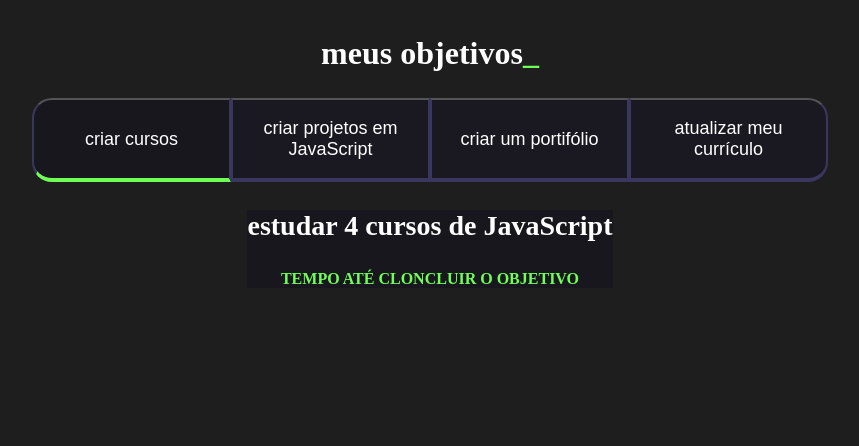
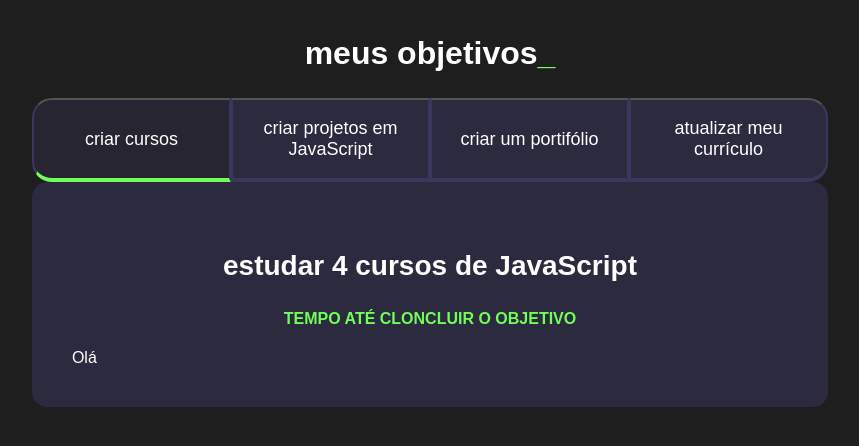
Before and after one commit to andrepipino/3-F-2k24, a plain HTML site: page index.html in a window 1280 px wide. Both pictures are taken after a click on the button "criar cursos". Shown: the whole page, without its empty margins (210-1069 px from the left). Drawn offline with Linux system fonts and the light colour scheme.

Commit message:
14/06/24

```diff
--- a/index.html
+++ b/index.html
@@ -10,28 +10,34 @@
 <body>
     <section class= "conteudo-principal">
         <h2 class="titulo-principal">meus objetivos<span>_</span></h2>
+        <div class="conteudo">
             <div class="botoes">
                 <button class="botao">criar cursos</button>
                 <button class="botao">criar projetos em JavaScript</button>
                 <button class="botao">criar um portifólio</button>
                 <button class="botao">atualizar meu currículo</button>
             </div>
-        <div class="abas textos">
+            <div class="abas-textos">
                 <div  class="aba-conteudo">
                    <h3 class="aba-conteudo-titulo-principal">estudar 4 cursos de JavaScript </h3>
                    <h4 class="aba-conteudo-titulo-secundario">TEMPO ATÉ CLONCLUIR O OBJETIVO</h4>
+                   <div class="contador"></div>
             </div>
             <div  class="aba-conteudo">
                 <h3 class="aba-conteudo-titulo-principal">criar 3 projetos utilizando JavaScript </h3>
                 <h4 class="aba-conteudo-titulo-secundario">TEMPO ATÉ CLONCLUIR O OBJETIVO</h4>
+                <div class="contador"></div>
             </div>
             <div  class="aba-conteudo">
                <h3 class="aba-conteudo-titulo-principal">criar um portifólio com os meus três projetos</h3>
                <h4 class="aba-conteudo-titulo-secundario">TEMPO ATÉ CLONCLUIR O OBJETIVO</h4>
+               <div class="contador"></div>
             </div>
             <div  class="aba-conteudo">
                <h3 class="aba-conteudo-titulo-principal">atualizar meu currículo com meus novos certificados </h3>
                <h4 class="aba-conteudo-titulo-secundario">TEMPO ATÉ CLONCLUIR O OBJETIVO</h4>
+               <div class="contador"></div>
+         </div>
         </div>
     </section>
 
--- a/main.js
+++ b/main.js
@@ -1,7 +1,12 @@
-    const botoes=document.querySelectorAll(".botao");
-const conteudo  = document.querySelectorAll(".aba-conteudo")
+const botoes=document.querySelectorAll(".botao");
+const conteudo  = document.querySelectorAll(".aba-conteudo");
+const contador = document.querySelectorAll(".contador");
+contador[0].textContent="Olá";
+contador[1].textContent="Olá";
+contador[2].textContent="Olá";
+contador[3].textContent="Olá";
+    const tempoObjetivo= new Date(2027,)
 
-console.log(botoes)
 for (let  i = 0 ; i < botoes.length ; i++){
     botoes[i].onclick = function () {
         for (let j = 0; j < botoes.length; j++){
--- a/style.css
+++ b/style.css
@@ -5,8 +5,8 @@
     --verde: #6fff57;
     --branco: #FFFFFF;
     --botão-ativo:  #3a375e;
-    --botão-inativo: rgba(17, 15, 43, 0.3);
-    --texto-fundo: rgba(11, 9, 32, 0.3);
+    --botão-inativo: rgba(58, 55, 94, 0.5);
+    --texto-fundo: rgba(58, 55, 94, 0.3);
 }
   *{
 
@@ -15,6 +15,7 @@
 
   body{
     background-color: var(--cor-de-fundo);
+    font-family: 'Chakra Patch', sans-serif;
   }
 
 span{
@@ -38,13 +39,13 @@ span{
 }
 .botao{
     background-color: var(--botão-inativo);
-    width: 100%;
     color: white;
     display: flex;
     justify-content: center;
     align-items: center;
     padding: 1em;
     font-size: 18px;
+    width: 100%;
     border-bottom: 4px solid var(--botão-ativo);
     border-left: 2px solid var(--botão-ativo);
     border-right: 2px solid var(--botão-ativo);
@@ -54,7 +55,6 @@ span{
     border-bottom:4px solid var(--verde);
 }
 .aba-conteudo{
-    background-color: var(--texto-fundo);
     display: none;
 }
 
@@ -67,19 +67,6 @@ span{
     border-radius: 15px;
 }
 
-.botoes{
-    display: block;
-}
-
-.botao:first-child{
-    border-radius: 20px 20px 0 0;
-
-}
-
-.botao:last-child{
-    border-radius: 0 0 20px 20px;
-
-}
 .abas-textos{
    background-color: var(--botão-inativo);
    padding:40px;
```
Lines whose indentation alone changed are shown as unchanged.
